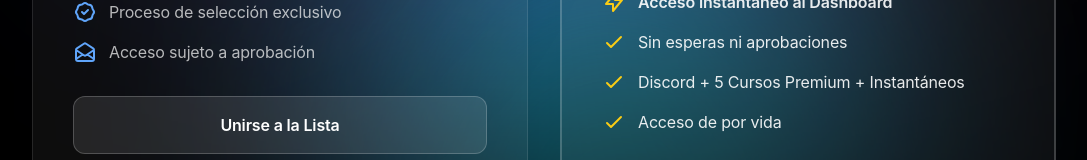
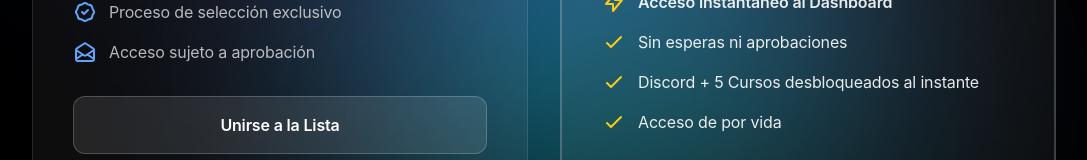
Before and after one commit to mysticcbrand-hub/portalculture, a Next.js app: page /acceso in a window 1280 px wide. Shown: the part 474-634 px from the top of the page, without its empty margins (96-1183 px from the left). Built offline with nearby package versions, Linux system fonts and the light colour scheme.

Commit message:
Fix copy: Discord + 5 Cursos desbloqueados al instante

```diff
--- a/app/acceso/page.tsx
+++ b/app/acceso/page.tsx
@@ -182,7 +182,7 @@ export default function AccesoPage() {
                 <svg className="w-6 h-6 text-yellow-400 flex-shrink-0" fill="none" viewBox="0 0 24 24" stroke="currentColor">
                   <path strokeLinecap="round" strokeLinejoin="round" strokeWidth={2} d="M5 13l4 4L19 7" />
                 </svg>
-                <span>Discord + 5 Cursos Premium + Instantáneos</span>
+                <span>Discord + 5 Cursos desbloqueados al instante</span>
               </li>
               <li className="flex items-start gap-3 text-white/90">
                 <svg className="w-6 h-6 text-yellow-400 flex-shrink-0" fill="none" viewBox="0 0 24 24" stroke="currentColor">
```
